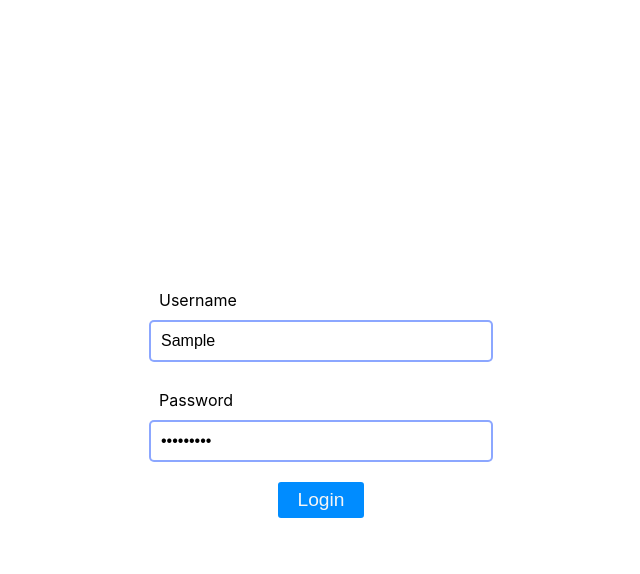
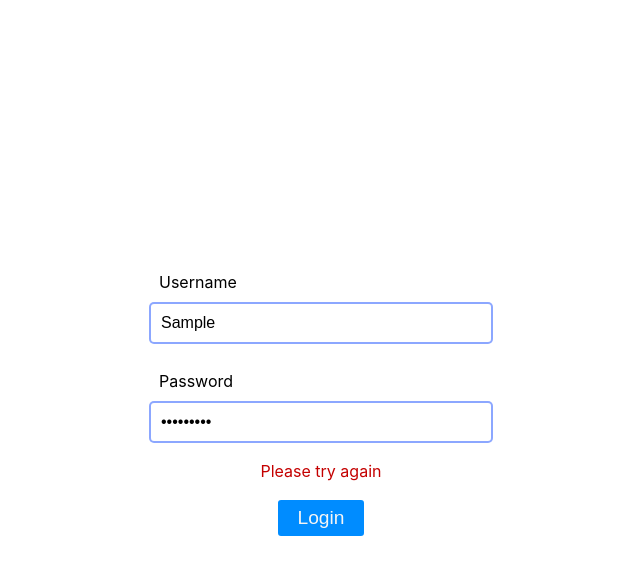
Before and after one commit to ericstaahl/tables-with-react, a React (Create React App) app: page / in a window 1280 px wide. Both pictures are taken after typing "Sample", "Sample123" into the empty fields and a click on the button "Login". Shown: the top 574 px of the page, without its empty margins (319-959 px from the left). Built offline with nearby package versions, Linux system fonts and the light colour scheme.

Commit message:
Changed styling and added eroor message to login form.

```diff
--- a/src/App.css
+++ b/src/App.css
@@ -22,6 +22,10 @@
 
 .min-height-100 {
   min-height: 100vh;
+}
+
+.text-center {
+  text-align: center;
 }
 
 /* Login page */
@@ -54,11 +58,20 @@
   margin: 10px;
 }
 
+.login-error {
+  text-align: center;
+  color: rgb(196, 0, 0);
+}
+
 /* Home page */
 .button-wrapper {
   display: flex;
   justify-content: center;
   align-items: center;
+}
+
+.logout {
+  margin: 10px;
 }
 
 /* Table */
--- a/src/pages/HomePage.jsx
+++ b/src/pages/HomePage.jsx
@@ -12,8 +12,10 @@
 
   return (
     <>
-      <h1>Home Page</h1>
-      <button className="standard-button" onClick={handleLogout}>Log out</button>
+      <div className="text-center">
+        <h1>Home Page</h1>
+        <button className="standard-button logout" onClick={handleLogout}>Log out</button>
+      </div>
       <Request></Request>
     </>
   )
--- a/src/pages/LoginPage.jsx
+++ b/src/pages/LoginPage.jsx
@@ -5,6 +5,7 @@
   const navigate = useNavigate()
   const [username, setUsername] = useState('')
   const [password, setPassword] = useState('')
+  const [errorShow, setErrorShow] = useState(false)
 
   // Check if the entered username and password correspond to these set values
   // If so, navigate to the page with the table
@@ -15,6 +16,7 @@
       setToken(token)
       navigate('/home')
     }
+    setErrorShow(true)
   }
 
   return (
@@ -52,6 +54,9 @@
             />
 
           </div>
+          {errorShow && (
+            <p className="login-error">Please try again</p>
+          )}
           <div className="form-elements-wrapper">
             <button className="standard-button">Login</button>
           </div>
```
